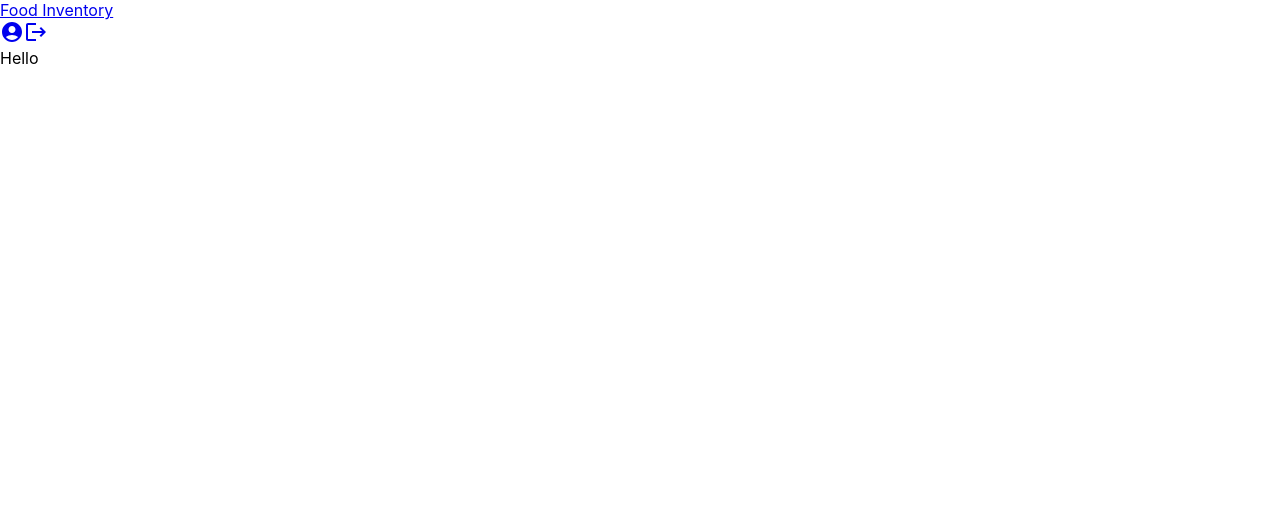
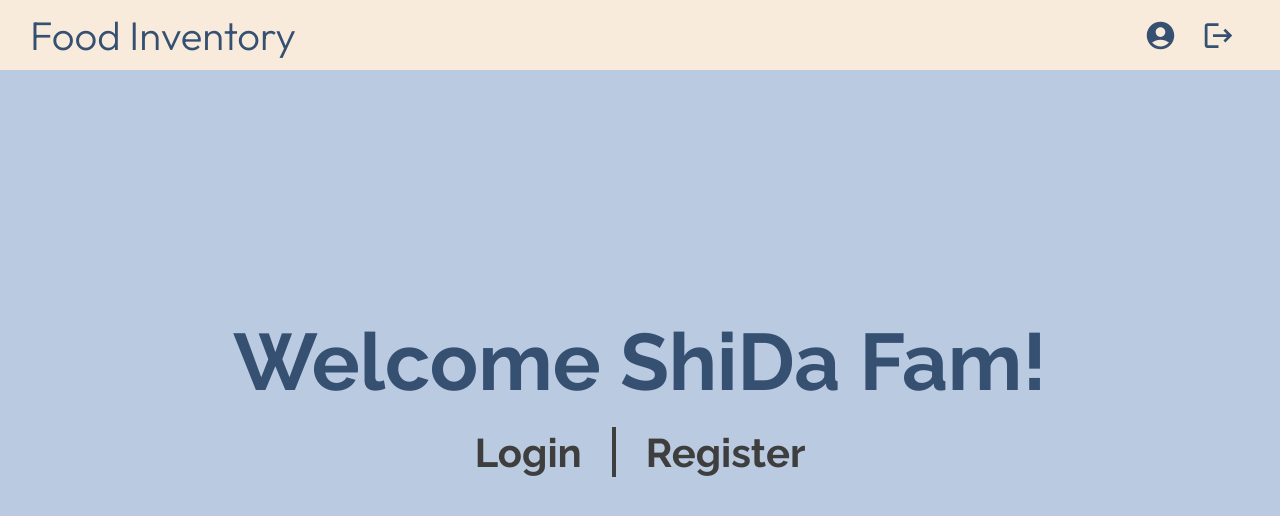
Before and after one commit to jilyan-dy/food_tracker, a React (Create React App) app in the folder temp/: page / in a window 1280 px wide. Shown: the top 516 px of the page. Built offline with nearby package versions, Linux system fonts and the light colour scheme.

Commit message:
fixed homepage frontend

```diff
--- a/temp/package.json
+++ b/temp/package.json
@@ -15,9 +15,10 @@
     "@types/node": "^16.18.3",
     "@types/react": "^18.0.25",
     "@types/react-dom": "^18.0.9",
+    "node-sass": "^8.0.0",
     "react": "^18.2.0",
     "react-dom": "^18.2.0",
-    "react-scripts": "^2.1.3",
+    "react-scripts": "^4.0.3",
     "sass": "^1.56.1",
     "typescript": "^4.9.3",
     "web-vitals": "^2.1.4"
--- a/temp/src/components/Navbar.tsx
+++ b/temp/src/components/Navbar.tsx
@@ -1,4 +1,5 @@
 import React from 'react'
+import './navbar.scss';
 
 import AccountCircleIcon from '@mui/icons-material/AccountCircle';
 import LogoutIcon from '@mui/icons-material/Logout';
@@ -13,10 +14,10 @@ function Navbar() {
 				</a>
 			</div>
 			<div className="right">
-				<a href="/profile" className="profile">
+				<a href="/profile">
 					<AccountCircleIcon className="icon"/>
 				</a>
-				<a href="/logout" className="logout">
+				<a href="/logout">
 					<LogoutIcon className='icon'/>
 				</a>
 			</div>
--- /dev/null
+++ b/temp/src/components/navbar.scss
@@ -0,0 +1,65 @@
+@import "../global.scss";
+
+.topbar{
+    width: 100%;
+    height: 70px;
+    background-color: $secondaryColor;
+    color: $primaryColor;
+    position: fixed;
+    top: 0;
+    left: 0;
+    z-index: 3;
+
+    .wrapper{
+        padding: 10px 30px;
+        display: flex;
+        align-items: center;
+        justify-content: space-between;
+
+        @include mobile{
+            margin-top: 15px;
+            padding: 3px 20px;
+        }
+
+        .left{
+            .logo{
+                text-decoration: none;
+                display: flex;
+                align-items: center;
+
+                .name{
+                    font-size: 40px;
+                    font-weight: 500;
+                    font-family: "Outfit";
+                    color: $primaryColor;
+
+                    @include mobile{
+                        font-size: 25px;
+                    }
+                }
+            }
+        }
+
+        .right{
+            display: flex;
+
+            a{
+                text-decoration: none;
+                color: $primaryColor;
+                display: flex;
+                align-items: center;
+                margin: 0px 10px;
+
+                .icon{
+                    font-size: 33px;
+                    margin-right: 5px;
+
+                    @include mobile{
+                        font-size: 25px;
+                        margin-right: 5px;
+                    }
+                }
+            }
+        }
+    }
+}
--- /dev/null
+++ b/temp/src/global.scss
@@ -0,0 +1,18 @@
+$primaryColor: rgb(54, 80, 113);
+$secondaryColor: rgb(248, 235, 219);
+$tertiaryColor: rgb(186, 202, 225);
+$publicationColor: rgb(62, 62, 62);
+
+$width: 768px;
+
+@mixin mobile{
+    @media (max-width: #{$width}) {
+        @content
+    }
+}
+
+@mixin tablet{
+    @media (max-width: #{1170px}) {
+        @content
+    }
+}
--- a/temp/src/index.css
+++ /dev/null
@@ -1,13 +0,0 @@
-body {
-  margin: 0;
-  font-family: -apple-system, BlinkMacSystemFont, 'Segoe UI', 'Roboto', 'Oxygen',
-    'Ubuntu', 'Cantarell', 'Fira Sans', 'Droid Sans', 'Helvetica Neue',
-    sans-serif;
-  -webkit-font-smoothing: antialiased;
-  -moz-osx-font-smoothing: grayscale;
-}
-
-code {
-  font-family: source-code-pro, Menlo, Monaco, Consolas, 'Courier New',
-    monospace;
-}
--- /dev/null
+++ b/temp/src/index.scss
@@ -0,0 +1,19 @@
+@import url("https://fonts.googleapis.com/css2?family=Outfit:wght@300&family=Raleway:wght@200;300;400;500;600;700&display=swap");
+
+body{
+    width: 100%;
+    height: 100%;
+    margin: 0;
+    padding: 0;
+    scroll-behavior: smooth;
+}
+
+h1{
+    margin: 0;
+}
+
+* {
+    font-family: "Raleway";
+    max-width: "100% !important";
+    // display: "block";
+  }
--- a/temp/src/index.tsx
+++ b/temp/src/index.tsx
@@ -1,6 +1,6 @@
 import React from 'react';
 import ReactDOM from 'react-dom/client';
-import './index.css';
+import './index.scss';
 import App from './pages/App';
 
 const root = ReactDOM.createRoot(
--- a/temp/src/pages/App.css
+++ /dev/null
@@ -1,38 +0,0 @@
-.App {
-  text-align: center;
-}
-
-.App-logo {
-  height: 40vmin;
-  pointer-events: none;
-}
-
-@media (prefers-reduced-motion: no-preference) {
-  .App-logo {
-    animation: App-logo-spin infinite 20s linear;
-  }
-}
-
-.App-header {
-  background-color: #282c34;
-  min-height: 100vh;
-  display: flex;
-  flex-direction: column;
-  align-items: center;
-  justify-content: center;
-  font-size: calc(10px + 2vmin);
-  color: white;
-}
-
-.App-link {
-  color: #61dafb;
-}
-
-@keyframes App-logo-spin {
-  from {
-    transform: rotate(0deg);
-  }
-  to {
-    transform: rotate(360deg);
-  }
-}
--- a/temp/src/pages/App.tsx
+++ b/temp/src/pages/App.tsx
@@ -1,12 +1,25 @@
 import React from 'react';
-import './App.css';
+import './app.scss';
 
 import Layout from "../components/Layout"
 
 function App() {
   return (
     <Layout>
-      Hello
+      <div className="home">
+        <div className="wrapper">
+          <h1>Welcome ShiDa Fam!</h1>
+          <div className="actions">
+            <a href="/login">
+              <h3>Login</h3>
+            </a>
+            <span></span>
+            <a href="/register">
+              <h3>Register</h3>
+            </a>
+          </div>
+        </div>
+      </div>
     </Layout>
   );
 }
--- /dev/null
+++ b/temp/src/pages/app.scss
@@ -0,0 +1,70 @@
+@import "../global.scss";
+
+.home{
+  background-color: $tertiaryColor;
+  width: 100%;
+  height: 100vh;
+  position: fixed;
+  display: flex;
+  flex-direction: column;
+  justify-content: center;
+  align-items: center;
+
+  .wrapper{
+
+    h1{
+      font-weight: 800;
+      font-size: 500%;
+      margin-top: 100px;
+      margin-bottom: 10px;
+      text-align: center;
+      color: $primaryColor;
+
+      @include mobile{
+        font-size: 300%;
+      }
+    }
+
+    .actions{
+      display: flex;
+      justify-content: center;
+      align-items: center;
+      margin-top: 10px;
+      margin-bottom: 100px;
+      text-align: center;
+
+      @include mobile{
+        flex-direction: column;
+      }
+
+      a{
+        text-decoration: none;
+
+        h3{
+          color: $publicationColor;
+          font-weight: 700;
+          font-size: 250%;
+          margin: 10px 0px;
+
+          @include mobile{
+            font-size: 180%;
+            text-align: center;
+          }
+        }
+      }
+
+      span{
+        width: 4px;
+        height: 50px;
+        margin: 0px 30px;
+        background-color: $publicationColor;
+
+        @include mobile{
+          width: 80%;
+          height: 4px;
+          margin: 6px 0px;
+        }
+      }
+    }
+  }
+}
--- /dev/null
+++ b/temp/src/react-app-env.d.ts
@@ -0,0 +1 @@
+/// <reference types="react-scripts" />
```
Also changed, not shown: 1 other file (tests, documents, lock files or other folders).
